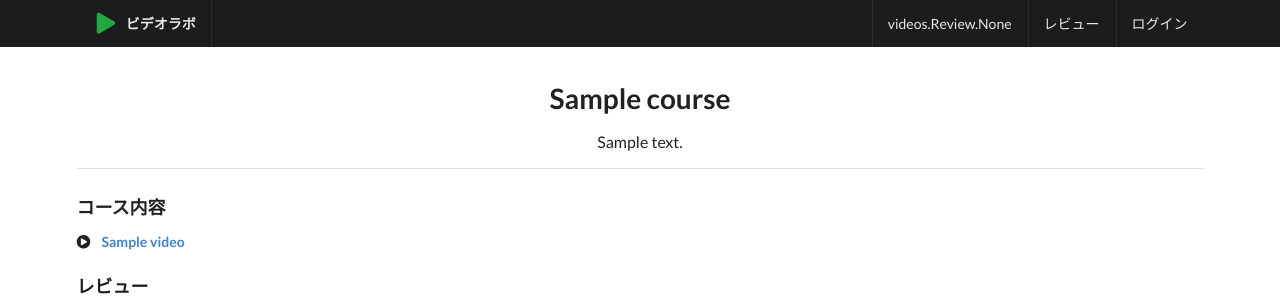
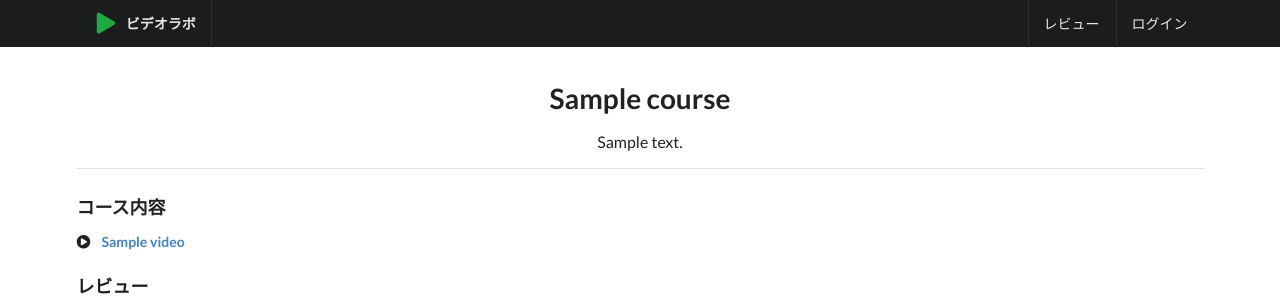
Before and after one commit to shurain0/video-site, a Django app: page /videos/course/1/ in a window 1280 px wide. Shown: the top 300 px of the page. Run offline with Django 3.2, Linux system fonts and the light colour scheme; tables that the repository leaves empty hold one stand-in row (values such as "Sample post").

Commit message:
[clean] templates/header_menu.html
余分なコードを削除。

```diff
--- a/templates/header_menu.html
+++ b/templates/header_menu.html
@@ -6,9 +6,6 @@
         </a>
         <div class="right menu">
         {% if course.id %}
-        <a class="item">
-        {{course.reviews}}
-        </a>
             {% if user in course.reviewer_list %}
             {% else %}
             <a href="{% url 'review_create' pk=course.id %}" class="item">レビュー</a>
```
